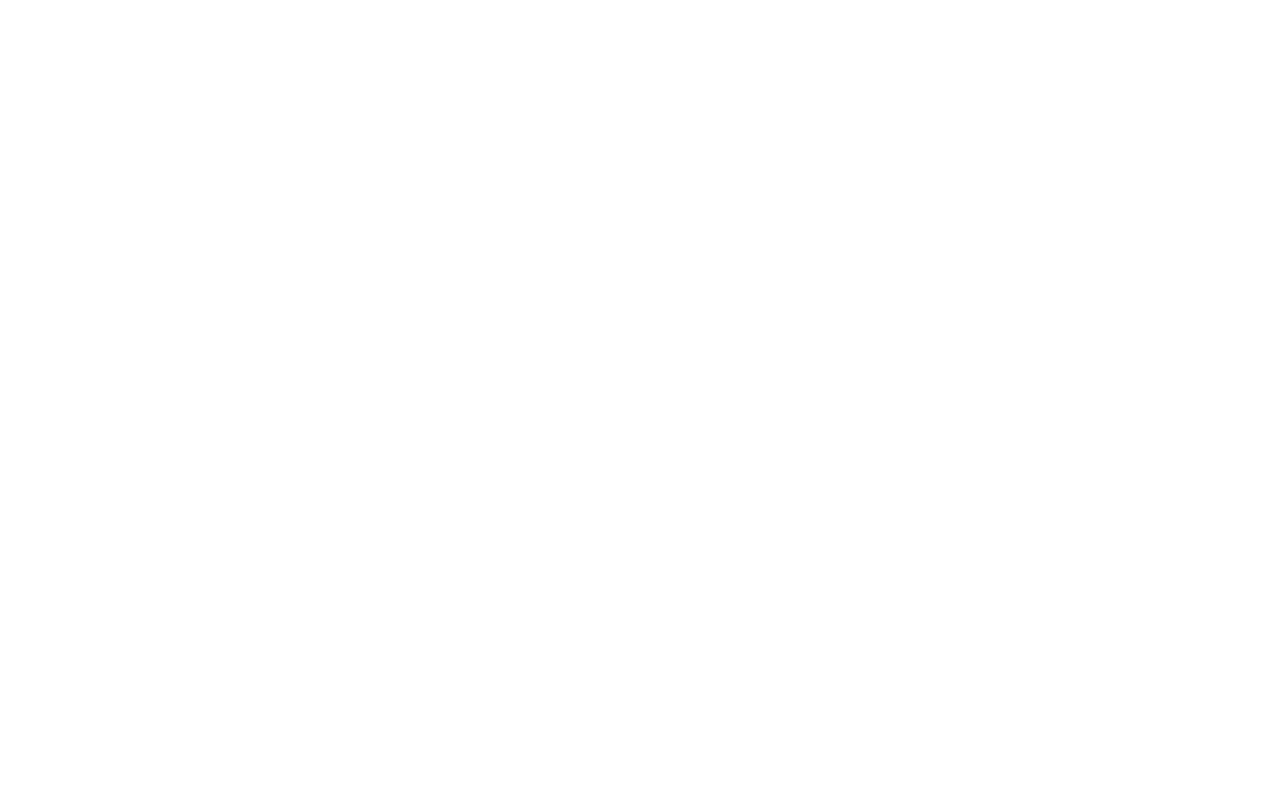
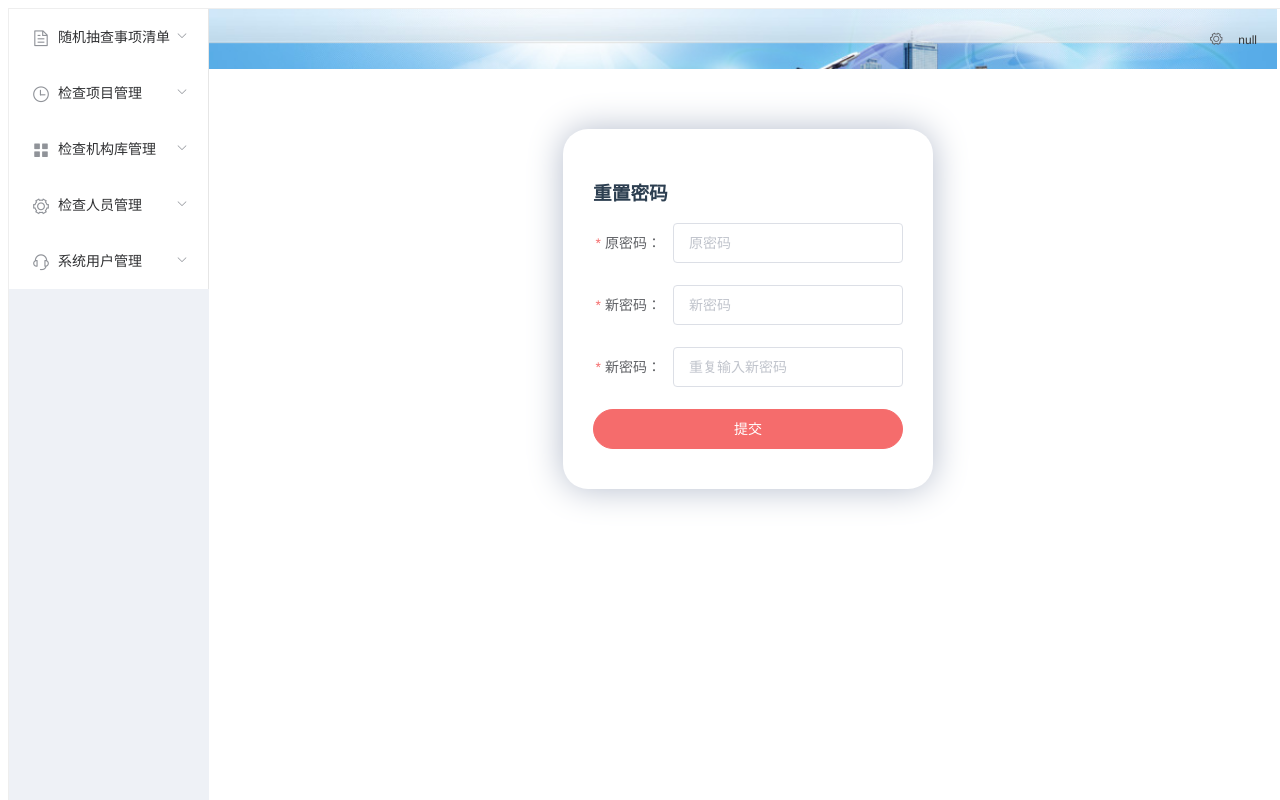
Before and after one commit to fcwgit/manager, a Vue app: page /#/container/initPassword in a window 1280 px wide. Before the commit this address led to /#/container/detailBranch/1/1/1/1/1/1/1/1. Shown: the top 800 px of the page. Built offline with nearby package versions, Linux system fonts and the light colour scheme.

Commit message:
initPassword

```diff
--- a/src/components/Container.vue
+++ b/src/components/Container.vue
@@ -116,7 +116,7 @@
         }
 
         if(command == 'modifyPassword'){
-          alert(111);
+          this.$router.push("/container/initPassword");
         }
 
       }
--- a/src/components/Home.vue
+++ b/src/components/Home.vue
@@ -4,19 +4,25 @@
   <div>
     <ul style="list-style-type:none;text-align:left;margin-left:150px">
       <li>
-        <router-link to="/container/createProject">1、新建检查项目</router-link>
+        <router-link to="/container/document">1、随机抽查事项清单</router-link>
       </li>
       <li>
-        <router-link to="/container/queryProject">2、管理检查项目</router-link>
+        <router-link to="/container/createProject">2、新建检查项目</router-link>
       </li>
       <li>
-        <router-link to="/container/queryBranch">3、管理机构库</router-link>
+        <router-link to="/container/queryProject">3、管理检查项目</router-link>
       </li>
       <li>
-        <router-link to="/container/queryUser">4、管理检查人员库</router-link>
+        <router-link to="/container/queryBranch">4、管理检查机构库</router-link>
       </li>
       <li>
-        <router-link to="/container/queryManager">5、管理系统用户</router-link>
+        <router-link to="/container/addBranch">5、新增检查机构</router-link>
+      </li>
+      <li>
+        <router-link to="/container/queryUser">6、管理检查人员库</router-link>
+      </li>
+      <li>
+        <router-link to="/container/queryManager">7、管理系统用户</router-link>
       </li>
     </ul>
   </div>
--- /dev/null
+++ b/src/components/InitPassword.vue
@@ -0,0 +1,173 @@
+<template>
+    <el-main>
+        <el-form :model="PasswordForm" ref="PasswordForm" :rules="rule" label-width="0" class="login-form">
+            <h3>重置密码</h3>
+            <el-form-item prop="oldPassword" label="原密码：" label-width="80px" >
+              <el-col>
+                <el-input type="password" v-model="PasswordForm.oldPassword" placeholder="原密码" >
+                </el-input>
+              </el-col>
+            </el-form-item>
+            <el-form-item prop="newPassword" label="新密码：" label-width="80px">
+              <el-col>
+                <el-input type="password" v-model="PasswordForm.newPassword" placeholder="新密码" >
+                </el-input>
+              </el-col>
+            </el-form-item>
+            <el-form-item prop="newPasswordRepeated" label="新密码：" label-width="80px">
+              <el-col>
+                <el-input type="password" v-model="PasswordForm.newPasswordRepeated" placeholder="重复输入新密码" >
+                </el-input>
+              </el-col>
+            </el-form-item>
+            <el-form-item >
+              <el-col>
+                <el-button type="danger" class="submitBtn" round @click.native.prevent="submit" v-loading.fullscreen.lock="fullscreenLoading"> 提交 </el-button>
+              </el-col>
+                <br>
+                <br>
+            </el-form-item>
+        </el-form>
+    </el-main>
+</template>
+<script>
+import axios from 'axios';
+import store from '@/vuex/store';
+export default {
+    // ....
+    data () {
+        return {
+            fullscreenLoading: false,
+            PasswordForm: {
+                oldPassword: '',
+                newPassword: '',
+                newPasswordRepeated:''
+            },
+            // logining: false,
+            rule: {
+                oldPassword: [ {
+                    required: true,
+                    min: 6,
+                    max: 20,
+                    message: '原密码是必须的，长度为6-20位！',
+                    trigger: 'blur'
+                }],
+                newPassword: [ {
+                    required: true,
+                    message: '新密码是必须的！',
+                    trigger: 'blur'
+                }],
+                newPasswordRepeated: [ {
+                    required: true,
+                    message: '新密码是必须的！',
+                    trigger: 'blur'
+                }],
+            }
+        }
+    },
+    methods: {
+        // ...
+        submit () {
+            this.fullscreenLoading = true;
+            this.$refs.PasswordForm.validate(valid => {
+                if (valid) {
+                    //获取值
+                    let oldPassword = this.PasswordForm.oldPassword;
+                    let newPassword = this.PasswordForm.newPassword;
+                    let newPasswordRepeated = this.PasswordForm.newPasswordRepeated;
+                    if(newPassword != newPasswordRepeated){
+                        this.$message({
+                            message : '两次输入的新密码不一致！',
+                            type : 'error'
+                        })
+                        return;
+                    } else if(oldPassword == newPassword){
+                        this.$message({
+                            message : '新旧密码不可一样，请重新设置新密码！',
+                            type : 'error'
+                        })
+                        return;
+                    }else{
+                        this.fullscreenLoading = true;
+                        setTimeout(() => {
+                            this.fullscreenLoading = false;
+                            let flag = false;
+                            this.$axios.post("http://localhost:8080/resetPassword.action",{
+                                oldPassword:this.PasswordForm.oldPassword,
+                                newPassword:this.PasswordForm.newPassword
+                            })
+                            .then(response=>{
+                                let errorcode = response.data.head.errorCode;
+                                if(errorcode =='100006'){
+                                    this.$message({
+                                        message: errorMessage,
+                                        type: 'error'
+                                    });
+                                    this.$router.push('/');
+                                    return;
+                                }
+                                if(errorcode != '000000'){
+                                    let errorMessage = response.data.head.errorMessage;
+                                    this.$message({
+                                        message: errorMessage,
+                                        type: 'error'
+                                    });
+                                    return;
+                                }
+                                this.$message({
+                                    message: '恭喜你，重置密码成功',
+                                    type: 'success'
+                                });
+                                flag=true;
+                                this.$router.push('/container');
+                                return;
+                            }).catch(error=>{
+                                console.log('error='+error);
+                                this.$message({
+                                    message: '重置密码失败',
+                                    type: 'error'
+                                });
+                                flag=false;
+                                this.$router.push('/');
+                                return;
+                            });
+                            //超时后的处理
+                            if(flag){
+                                this.$router.push('/container');
+                            }else{
+                                this.$router.push('/');
+                            }
+
+                        }, 2000);
+
+                    }
+                } else {
+                    console.log('submit err')
+                }
+            })
+        }
+    }
+}
+</script>
+<style scoped>
+    .login-form {
+        margin: 20px auto;
+        width: 310px;
+        background: #fff;
+        box-shadow: 0 0 35px #b4bccc;
+        padding: 30px 30px 0 30px;
+        border-radius: 25px;
+        /* background:url('../assets/logo.png') no-repeat;
+        background-size:100%;
+        -moz-background-size:100% 100%; */
+    }
+    .submitBtn {
+      width: 100%;
+    }
+
+
+    .to {
+      color: #67c23a;
+      cursor: pointer;
+    }
+</style>
--- a/src/router/index.js
+++ b/src/router/index.js
@@ -22,6 +22,7 @@
 import ModifyManager from '@/components/ModifyManager'
 import AddManager from '@/components/AddManager'
 import ResetPassword from '@/components/ResetPassword'
+import InitPassword from '@/components/InitPassword'
 import Document from '@/components/Document'
 
 Vue.use(Router)
@@ -115,6 +116,9 @@
         },{
           path:'document',
           component:Document,meta:{keepAlive:false}
+        },{
+          path:'initPassword',
+          component:InitPassword,meta:{keepAlive:false}
         }
       ]
     },
```
